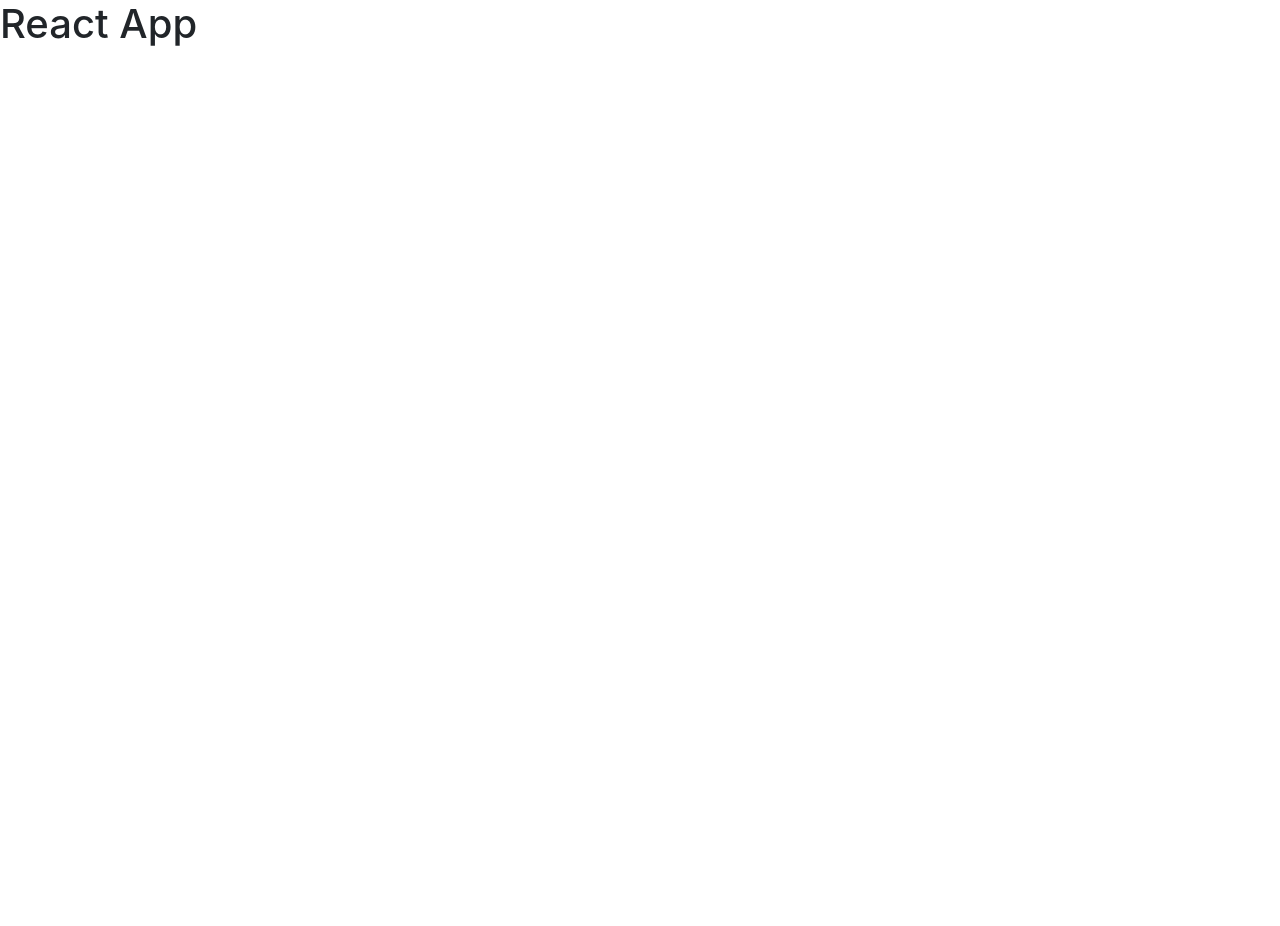
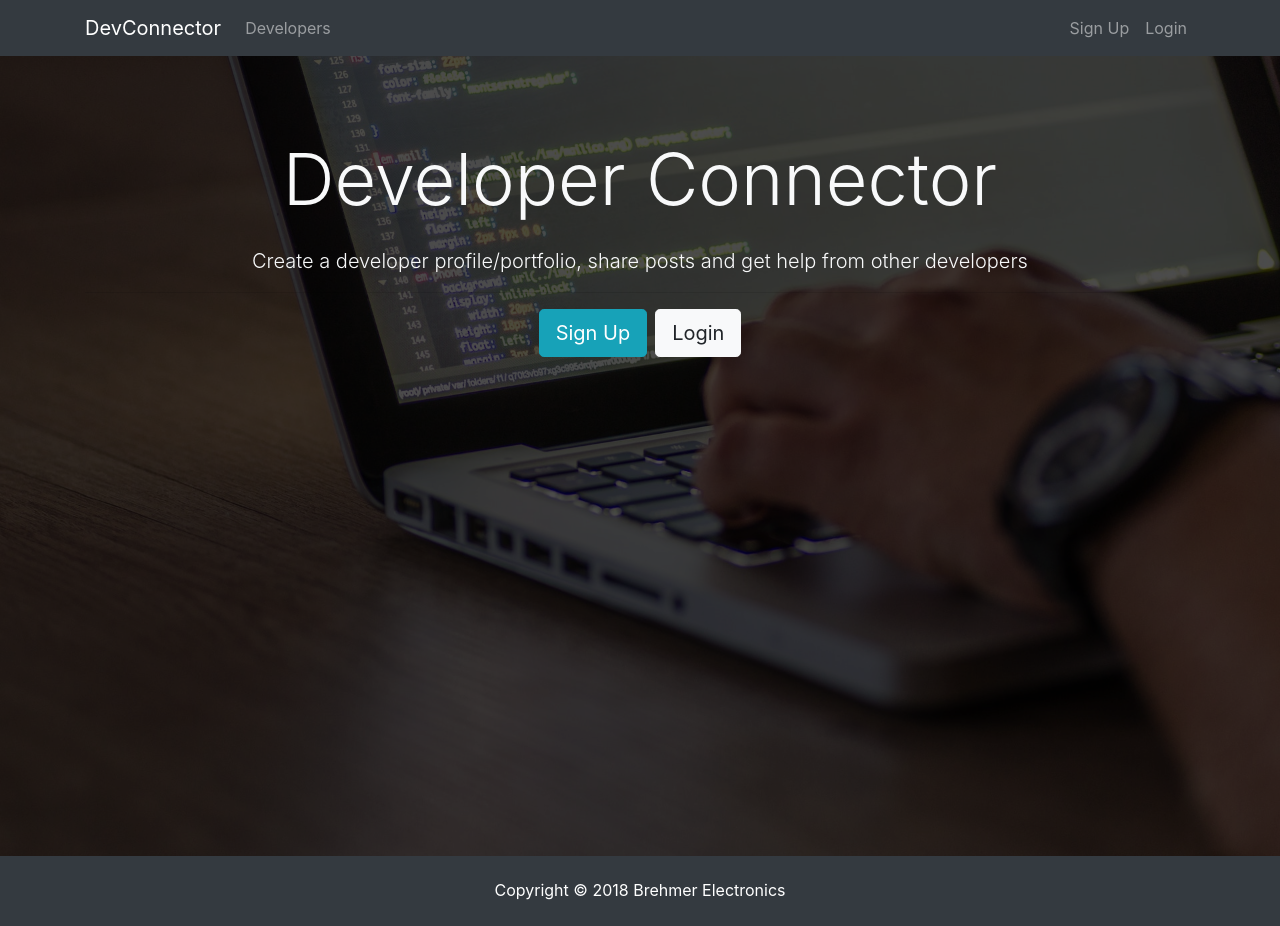
Before and after one commit to StevenBrehmer/devconn, a React (Create React App) app in the folder client/: page /register in a window 1280 px wide. Before the commit the page ends 800 px from the top, so only its background shows below. Built offline with nearby package versions, Linux system fonts and the light colour scheme.

Commit message:
Added Landing Page

```diff
--- a/client/src/App.js
+++ b/client/src/App.js
@@ -1,11 +1,18 @@
 import React, { Component } from "react";
+import Navbar from "./components/layout/Navbar";
+import Footer from "./components/layout/Footer";
+import Landing from "./components/layout/Landing";
 import "./App.css";
 
 class App extends Component {
   render() {
     return (
       <div className="App">
-        <h1> React App </h1>
+        <Navbar />
+
+        <Landing />
+
+        <Footer />
       </div>
     );
   }
--- /dev/null
+++ b/client/src/components/layout/Footer.js
@@ -0,0 +1,9 @@
+import React from "react";
+
+export default function Footer() {
+  return (
+    <footer className="bg-dark text-white mt-5 p-4 text-center">
+      Copyright &copy; {new Date().getFullYear()} Brehmer Electronics
+    </footer>
+  );
+}
--- /dev/null
+++ b/client/src/components/layout/Landing.js
@@ -0,0 +1,31 @@
+import React, { Component } from "react";
+
+class Landing extends Component {
+  render() {
+    return (
+      <div className="landing">
+        <div className="dark-overlay landing-inner text-light">
+          <div className="container">
+            <div className="row">
+              <div className="col-md-12 text-center">
+                <h1 className="display-3 mb-4">Developer Connector</h1>
+                <p className="lead">
+                  Create a developer profile/portfolio, share posts and get help
+                  from other developers
+                </p>
+                <hr />
+                <a href="register.html" className="btn btn-lg btn-info mr-2">
+                  Sign Up
+                </a>
+                <a href="login.html" className="btn btn-lg btn-light">
+                  Login
+                </a>
+              </div>
+            </div>
+          </div>
+        </div>
+      </div>
+    );
+  }
+}
+export default Landing;
--- /dev/null
+++ b/client/src/components/layout/Navbar.js
@@ -0,0 +1,50 @@
+// all components start with uppercase
+import React, { Component } from "react";
+
+class Navbar extends Component {
+  render() {
+    return (
+      <nav className="navbar navbar-expand-sm navbar-dark bg-dark mb-4">
+        <div className="container">
+          <a className="navbar-brand" href="landing.html">
+            DevConnector
+          </a>
+          <button
+            className="navbar-toggler"
+            type="button"
+            data-toggle="collapse"
+            data-target="#mobile-nav"
+          >
+            <span className="navbar-toggler-icon" />
+          </button>
+
+          <div className="collapse navbar-collapse" id="mobile-nav">
+            <ul className="navbar-nav mr-auto">
+              <li className="nav-item">
+                <a className="nav-link" href="profiles.html">
+                  {" "}
+                  Developers{" "}
+                </a>
+              </li>
+            </ul>
+
+            <ul className="navbar-nav ml-auto">
+              <li className="nav-item">
+                <a className="nav-link" href="register.html">
+                  Sign Up
+                </a>
+              </li>
+              <li className="nav-item">
+                <a className="nav-link" href="login.html">
+                  Login
+                </a>
+              </li>
+            </ul>
+          </div>
+        </div>
+      </nav>
+    );
+  }
+}
+
+export default Navbar;
```
